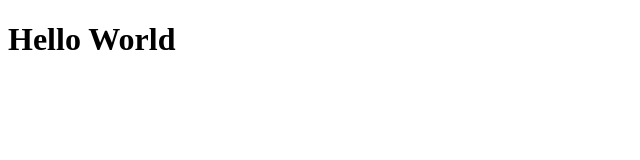
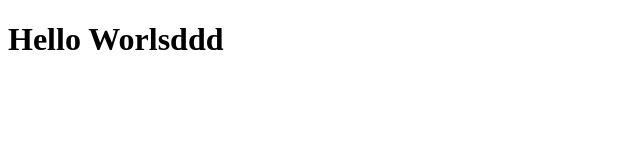
Before and after one commit to Hackathon-Hacked2023/DivineInspiration, a React (Create React App) app in the folder frontend/tone-teller/: page / in a window 1280 px wide. Shown: the top 160 px of the page, without its empty margins (0-640 px from the left). Built offline with nearby package versions, Linux system fonts and the light colour scheme.

Commit message:
landing page routing done

```diff
--- a/frontend/tone-teller/src/App.js
+++ b/frontend/tone-teller/src/App.js
@@ -1,10 +1,16 @@
 import React from 'react';
+// import the landing page from the components folder
+import Landing from './components/landing';
+import { BrowserRouter as Router, Route, Routes } from "react-router-dom";
 
 function App() {
+  // routing to landing page
   return (
-    <div className="App">
-      <h1>Hello World</h1>
-    </div>
+    <Router>
+      <Routes>
+        <Route path="/" element={<Landing />} />
+      </Routes>
+    </Router>
   );
 }
 
--- a/frontend/tone-teller/src/components/landing.js
+++ b/frontend/tone-teller/src/components/landing.js
@@ -1,9 +1,10 @@
 import React from "react";
+
 // display hello world when routed to the landing page
 export default function Landing() {
   return (
     <div>
-      <h1>Hello World</h1>
+      <h1>Hello Worlsddd</h1>
     </div>
   );
 }
--- a/frontend/tone-teller/src/index.js
+++ b/frontend/tone-teller/src/index.js
@@ -5,5 +5,4 @@ import App from './App';
 const root = ReactDOM.createRoot(document.getElementById('root'));
 root.render(
     <App />
-
 );
```
